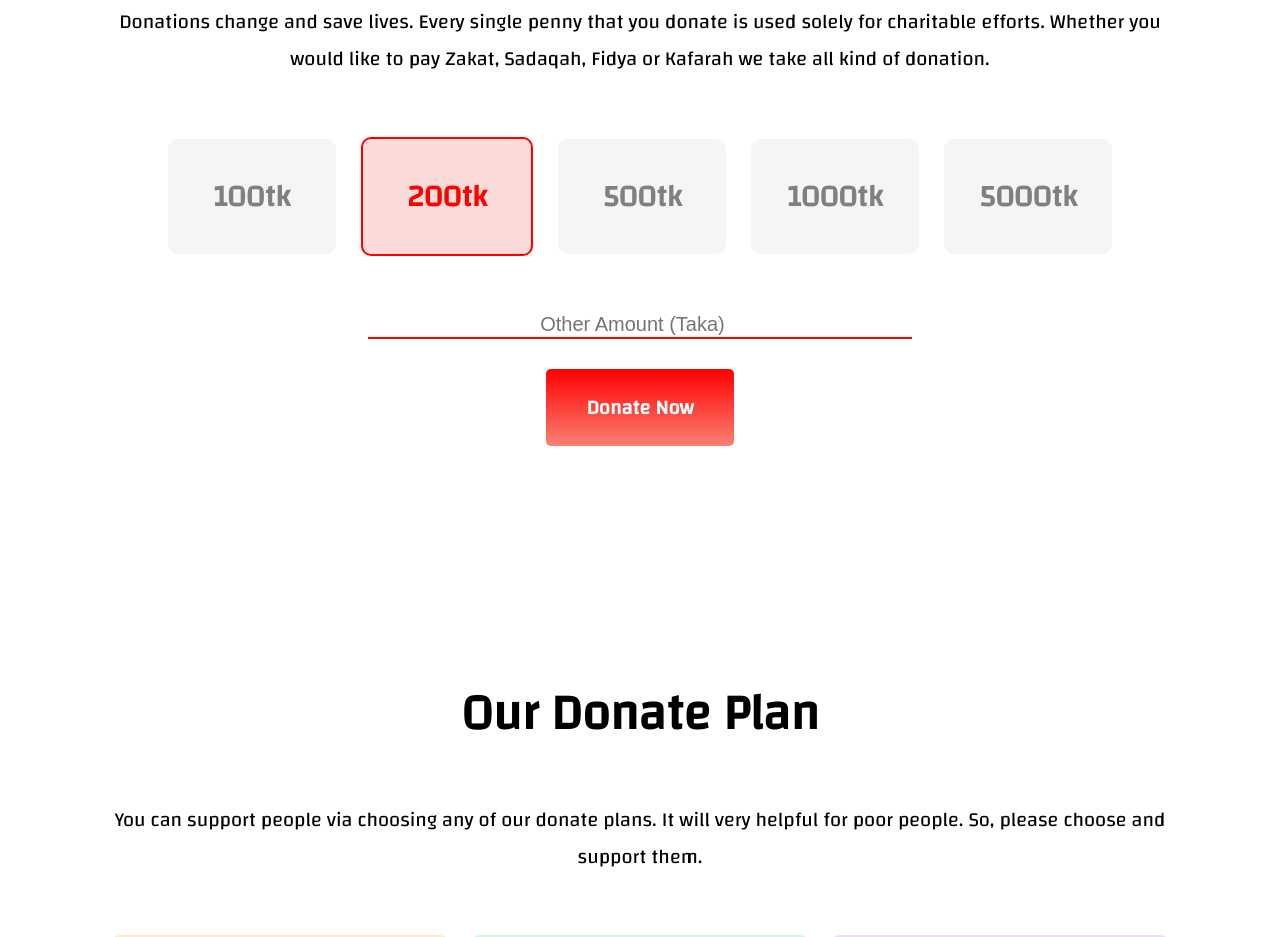
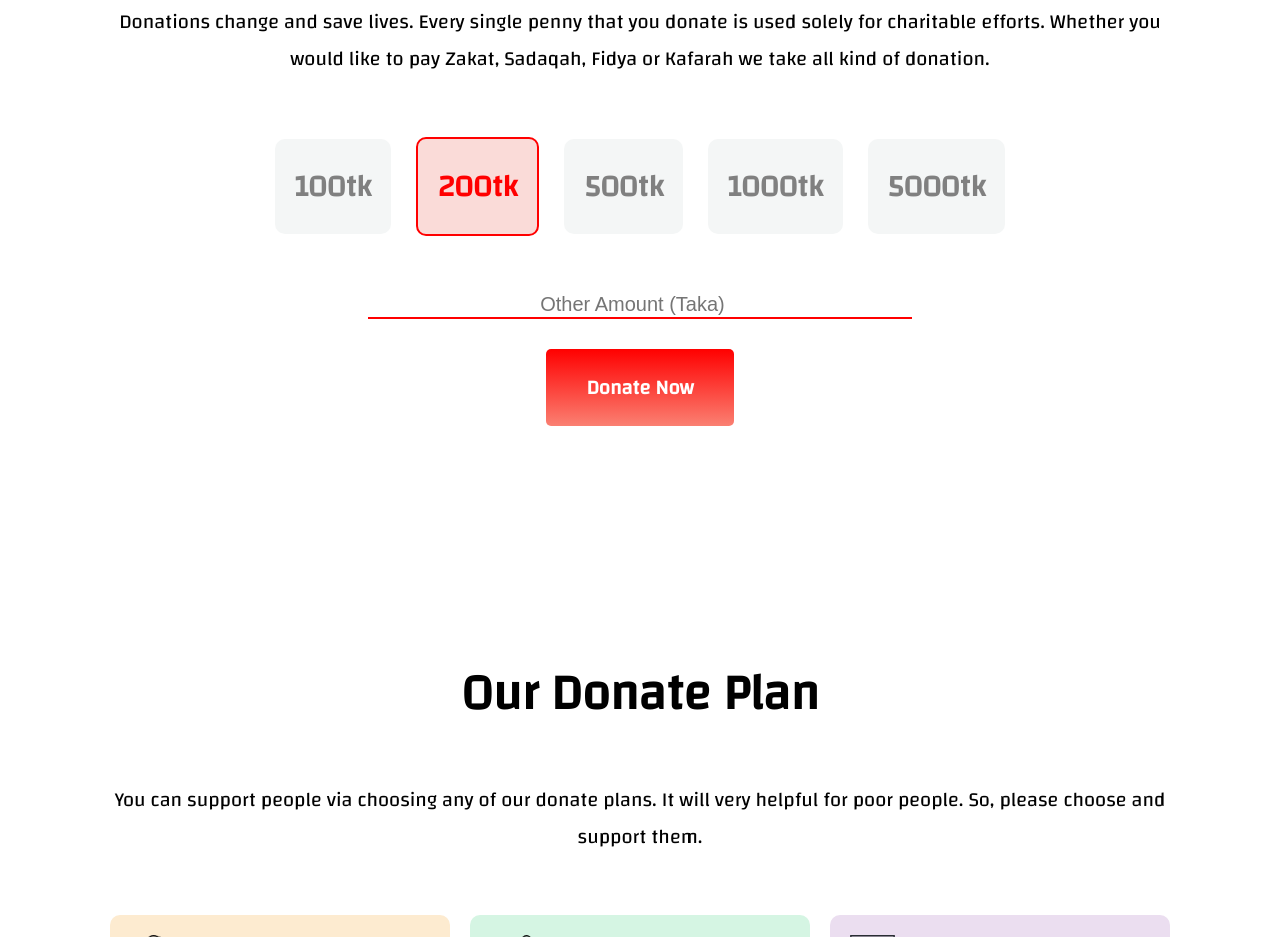
Before and after one commit to nurealammiaji/donate-today, a plain HTML site: page index.html in a window 1280 px wide. Shown: the part 937-1874 px from the top of the page. Drawn offline with Linux system fonts and the light colour scheme.

Commit message:
Box Size Changed

```diff
--- a/style.css
+++ b/style.css
@@ -36,8 +36,7 @@ h1{
 
 .tk-box{
     display: inline-block;
-    width: 10%;
-    padding: 30px;
+    padding: 20px;
     margin: 10px;
     background-color:#F4F6F6;
     color: gray;
```
